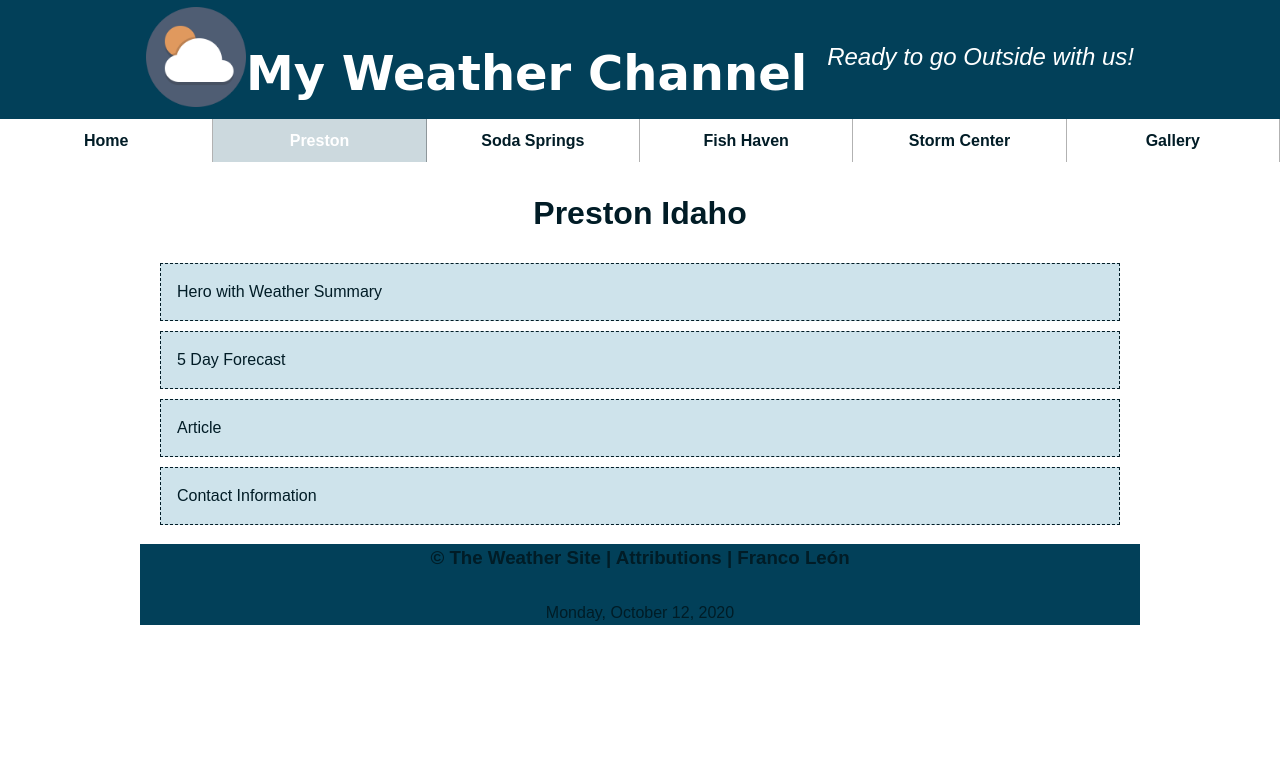
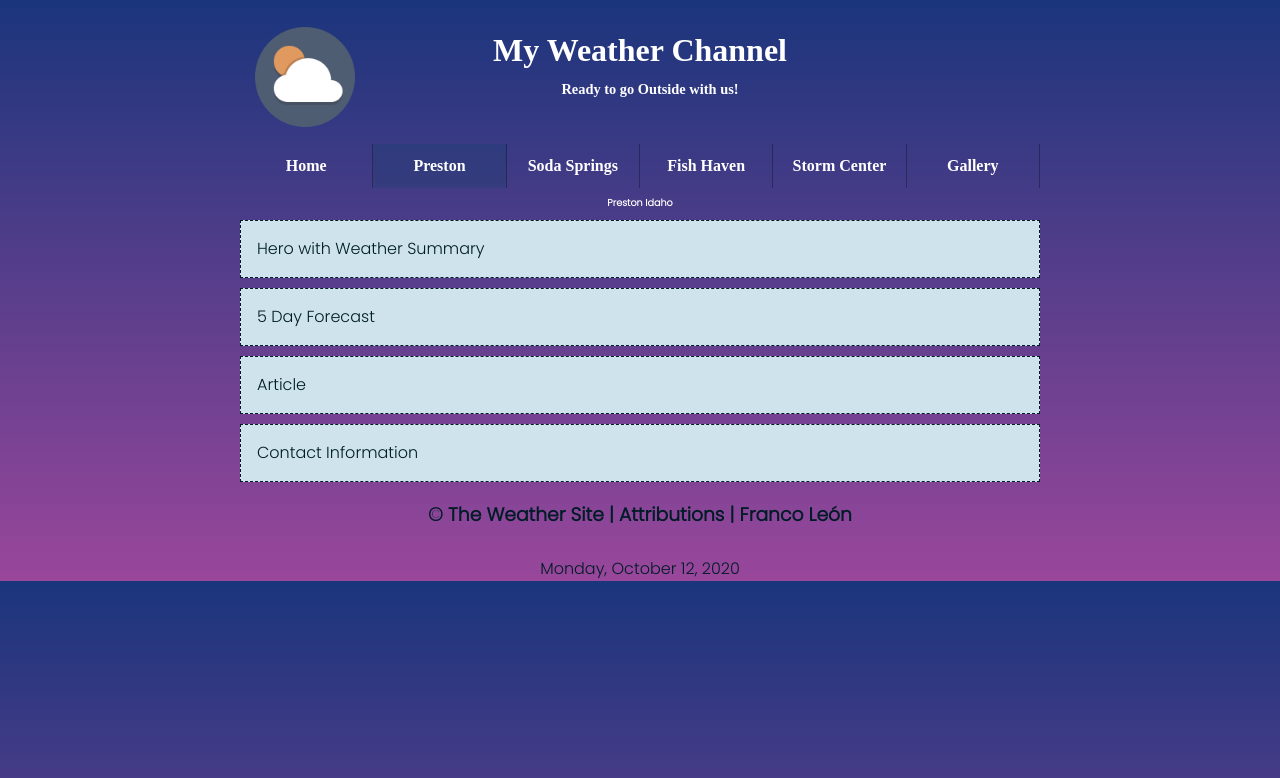
Before and after one commit to JeanFrancoLeonB/JeanFrancoLeonB.github.io, a plain HTML site: page lesson4/preston-4.html in a window 1280 px wide. Drawn offline with Linux system fonts and the light colour scheme; files that its build step writes are made by us from their sources.

Commit message:
Updated Preston Page

```diff
--- a/lesson4/css/large.css
+++ b/lesson4/css/large.css
@@ -1,5 +1,8 @@
 @media only screen and (min-width: 64rem) {
-
+    body {
+        max-width: 800px;
+        margin: 0 auto;
+      }
     nav button {
       display: none;
     }
@@ -19,6 +22,4 @@
       width: 10rem;
       margin-bottom: 0;
     }
-
-
   }
--- a/lesson4/css/medium.css
+++ b/lesson4/css/medium.css
@@ -1,11 +1,11 @@
 /*35em is also 560px when basefont is 16px */
 @media only screen and (min-width: 35em) {
     h1 {
-      font-size: 3rem;
+      font-size: 2rem;
     }
 
     h2 {
-      font-size: 2rem;
+      font-size: 0.6rem;
     }
 
     main,
@@ -14,7 +14,8 @@
     }
 
     .motto {
-      font-size: 1.5rem;
+      font-size: 0.9rem;
+      font-weight: bold;
     }
     .logo{
       width: 160px;
--- a/lesson4/css/small.css
+++ b/lesson4/css/small.css
@@ -1,24 +1,18 @@
 
+html{
+    background-image: linear-gradient(#1a357c,#99479b);
+}
 body {
     font-size: 16px;
     line-height: 1.5;
-    color: #011C26;
+    color: #fff;
   }
-
-  nav {
-    font-family: 'Poppins', sans-serif;
-
-  }
-
   nav button {
     padding: 10px;
     margin: 0 5px;
-    background-color: transparent;
     border: none;
     font-size: 1.6rem;
-    color: #fff;
   }
-
   nav ul {
     list-style-type: none;
     padding: 0;
@@ -30,7 +24,7 @@ body {
     display: block;
     padding: .8rem 2%;
     text-decoration: none;
-    color: #011C26;
+    color: #fff;
     border-top: 1px solid rgba(2, 64, 89, 0.4);
     text-align: center;
     font-size: 1rem;
@@ -54,7 +48,7 @@ body {
 
   header,
   footer {
-    background-color: #024059;
+
     color: white;
     text-align: center;
   }
@@ -81,13 +75,13 @@ body {
   }
 
   h1 {
-    font-family: 'Abril Fatface', cursive;
-    font-size: 1.5rem;
+    font-family: 'Playfair Display', serif;
+    font-size: 2rem;
     margin-bottom: 0;
   }
 
   h2 {
-    font-size: 1rem;
+    font-size: 1.25rem;
     text-align: center;
   }
 
@@ -133,7 +127,8 @@ body {
   }
 
   .motto {
-    font-style: italic;
+    font-family: 'Playfair Display', serif;
+    font-size: 1.25rem;
     color: #fff;
     margin-left: 20px;
   }
@@ -148,3 +143,28 @@ body {
     color: #011C26;
     text-decoration: none;
   }
+  .headings{
+    display:grid;
+    font-size: 1rem;
+    grid-gap: 20px;
+    grid-template-columns: 10% 45% 45%;
+  }
+  .headings h1{
+    text-align: center;
+    padding-bottom: 60PX;
+    grid-column: 1 / 4;
+    grid-row: 1 / 1;
+  }
+  .headings div{
+    text-align: center;
+    padding-top: 40px;
+    grid-column: 1 / 4;
+    grid-row: 1 / 2;
+  }
+  .headings img{
+    padding-top: 15px;
+    padding-left: 35px;
+    text-align: left;
+    grid-column: 1 / 3;
+    grid-row: 1 / 1;
+  }
--- a/lesson4/preston-4.html
+++ b/lesson4/preston-4.html
@@ -9,6 +9,7 @@
     <link rel="stylesheet" href="../lesson4/css/small.css">
     <link rel="stylesheet" href="../lesson4/css/medium.css">
     <link rel="stylesheet" href="../lesson4/css/large.css">
+    <link href="https://fonts.googleapis.com/css?family=Abril+Fatface|Poppins:300" rel="stylesheet">
 </head>
 <body>
     <header class="headings">
```
